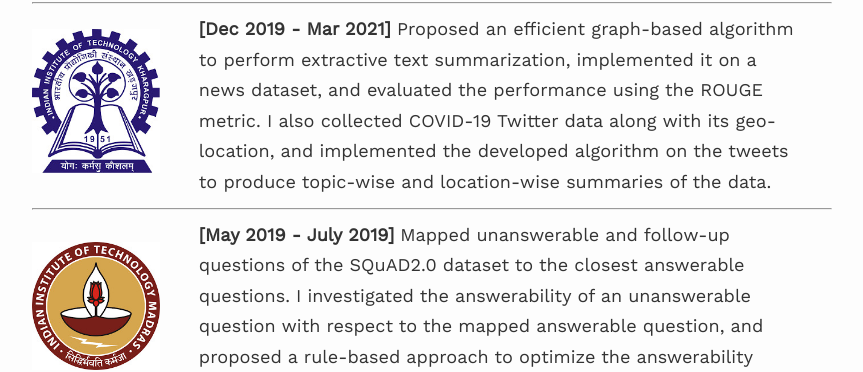
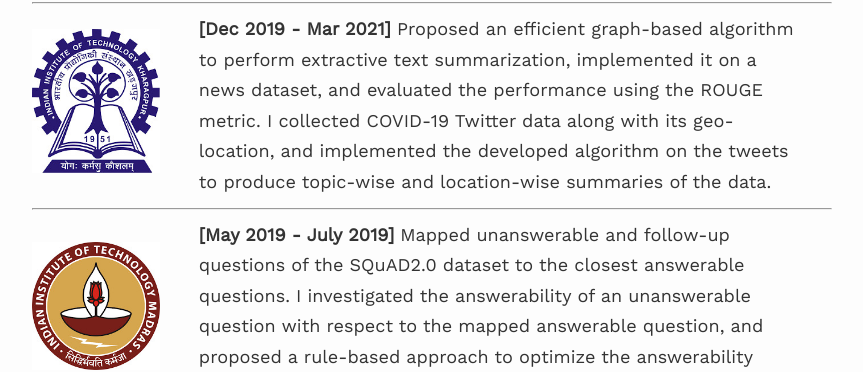
Before and after one commit to bhaavanaa/bhaavanaa.github.io, a Jekyll site: the page built from index.md, in a window 1280 px wide. Shown: the part 1115-1487 px from the top of the page, without its empty margins (208-1071 px from the left). Built offline with Jekyll 4.4.1, drawn with Linux system fonts in a browser that asks for light colours; nearby versions of some CDN libraries.

Commit message:
Update index.md

```diff
--- a/index.md
+++ b/index.md
@@ -38,7 +38,7 @@
 
 <div class="row">
   <span style="width:20%; height:auto; display: inline-block; justify-content:center; vertical-align: middle;"><img src="IITK.jpeg" alt="Indian Institute of Technology Kharagpur" style="max-width:80%; height:auto; object-fit: contain; margin:auto;"></span>
-  <span style="width:75%; height:auto; display: inline-block; vertical-align: middle;font-size:large;"><b>[Dec 2019 - Mar 2021]</b> Proposed an efficient graph-based algorithm to perform extractive text summarization, implemented it on a news dataset, and evaluated the performance using the ROUGE metric. I also collected COVID-19 Twitter data along with its geo-location, and implemented the developed algorithm on the tweets to produce topic-wise and location-wise summaries of the data.
+  <span style="width:75%; height:auto; display: inline-block; vertical-align: middle;font-size:large;"><b>[Dec 2019 - Mar 2021]</b> Proposed an efficient graph-based algorithm to perform extractive text summarization, implemented it on a news dataset, and evaluated the performance using the ROUGE metric. I collected COVID-19 Twitter data along with its geo-location, and implemented the developed algorithm on the tweets to produce topic-wise and location-wise summaries of the data.
 </span>
 </div>
 
```
